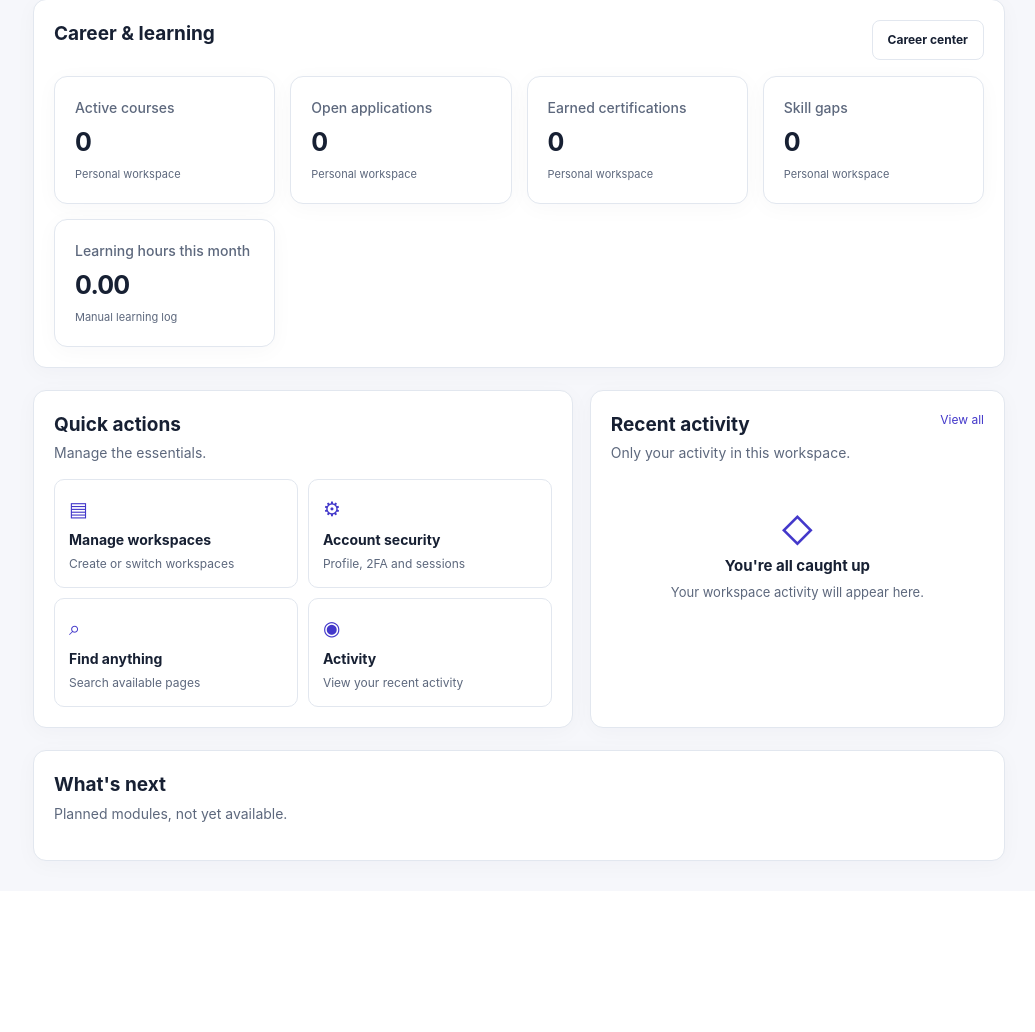
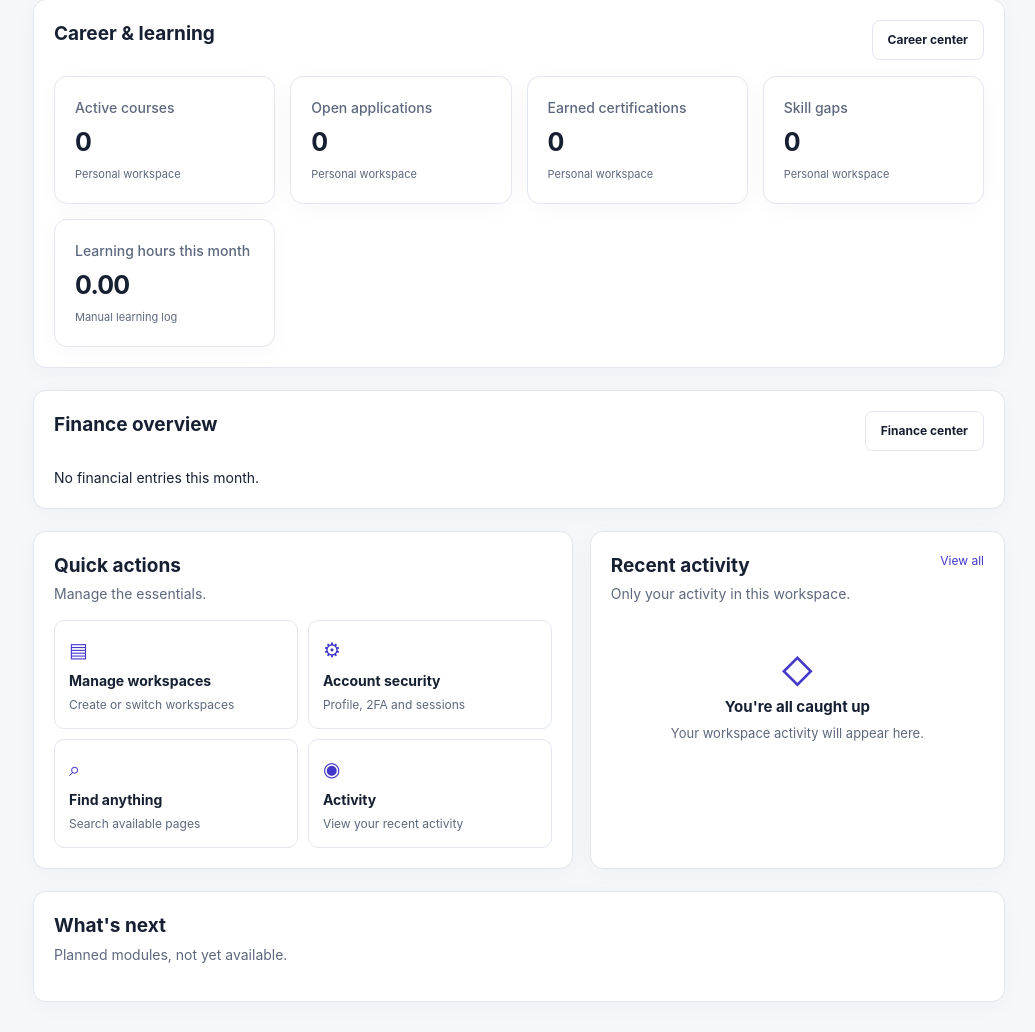
Before and after one commit to arifbillahcse/tm, a Laravel app: page /dashboard in a window 1280 px wide. Shown: the part 1704-2736 px from the top of the page, without its empty margins (245-1280 px from the left). Before the commit the page ends 2569 px from the top, so only its background shows below. Run offline with Laravel 12, Linux system fonts and the light colour scheme; the visitor is signed in with stand-in values (Sample User, id 1); data that the repository does not hold is empty; style sheets or scripts are compiled from the project's sources.

Commit message:
feat: integrate finance resources/views/dashboard/index.blade.php

```diff
--- a/resources/views/dashboard/index.blade.php
+++ b/resources/views/dashboard/index.blade.php
@@ -13,6 +13,7 @@
 @if($teamStats!==null)<x-ui.card><div class="section-heading"><h2>Team management</h2><a class="btn secondary" href="{{ route('team.index') }}">Team center</a></div><div class="stats-grid">@foreach(['members'=>'Members','checked_in'=>'Visible active check-ins','pending'=>'Visible pending leave','announcements'=>'Announcements'] as $key=>$label)<x-ui.stat :label="$label" :value="$teamStats[$key]" detail="Current workspace"/>@endforeach</div></x-ui.card>@endif
 @if($projectStats!==null)<x-ui.card><div class="section-heading"><h2>Project management</h2><a class="btn secondary" href="{{ route('projects.index') }}">Projects</a></div><div class="stats-grid">@foreach(['active'=>'Active projects','open'=>'Open tasks','completed'=>'Completed tasks','pending'=>'Pending approvals'] as $key=>$label)<x-ui.stat :label="$label" :value="$projectStats[$key]" detail="Visible projects"/>@endforeach</div></x-ui.card>@endif
 @if($crmStats!==null)<x-ui.card><div class="section-heading"><h2>CRM &amp; sales</h2><a class="btn secondary" href="{{ route('crm.index') }}">CRM center</a></div><div class="stats-grid">@foreach(['contacts'=>'Contacts','leads'=>'Active leads','won'=>'Won deals','due'=>'Follow-ups due'] as $key=>$label)<x-ui.stat :label="$label" :value="$crmStats[$key]" detail="Current workspace"/>@endforeach</div></x-ui.card>@endif
+@if($financeStats!==null)<x-ui.card><div class="section-heading"><h2>Finance overview</h2><a class="btn secondary" href="{{ route('finance.index') }}">Finance center</a></div>@forelse($financeStats as $s)<div class="stats-grid"><x-ui.stat :label="$s['currency'].' income'" :value="$s['income']" detail="This month"/><x-ui.stat :label="$s['currency'].' expenses'" :value="$s['expense']" detail="This month"/><x-ui.stat :label="$s['currency'].' net cash'" :value="$s['net']" detail="This month"/></div>@empty<p>No financial entries this month.</p>@endforelse</x-ui.card>@endif
 <div class="dashboard-grid"><x-ui.card><div class="section-heading"><div><h2>Quick actions</h2><p>Manage the essentials.</p></div></div><div class="quick-grid"><a href="{{ route('workspaces.index') }}"><span>▤</span><strong>Manage workspaces</strong><small>Create or switch workspaces</small></a><a href="{{ route('profile') }}"><span>⚙</span><strong>Account security</strong><small>Profile, 2FA and sessions</small></a><a href="{{ route('search') }}"><span>⌕</span><strong>Find anything</strong><small>Search available pages</small></a><a href="{{ route('notifications.index') }}"><span>◉</span><strong>Activity</strong><small>View your recent activity</small></a></div></x-ui.card>
 <x-ui.card><div class="section-heading"><div><h2>Recent activity</h2><p>Only your activity in this workspace.</p></div><a href="{{ route('notifications.index') }}">View all</a></div>@forelse($events as $event)<div class="activity-row"><span class="activity-dot"></span><div><strong>{{ ucfirst(str_replace('_',' ',$event->event)) }}</strong><small>{{ \Illuminate\Support\Carbon::parse($event->created_at,'UTC')->setTimezone(auth()->user()->timezone ?: 'UTC')->format('M j, H:i') }}</small></div></div>@empty<x-ui.empty heading="You're all caught up" description="Your workspace activity will appear here."/>@endforelse</x-ui.card></div>
 <x-ui.card><div class="section-heading"><div><h2>What's next</h2><p>Planned modules, not yet available.</p></div></div><div class="module-grid">@foreach($modules as $label=>$phase)<div class="module-tile"><strong>{{ $label }}</strong><small>Coming in phase {{ $phase }}</small></div>@endforeach</div></x-ui.card>
```
